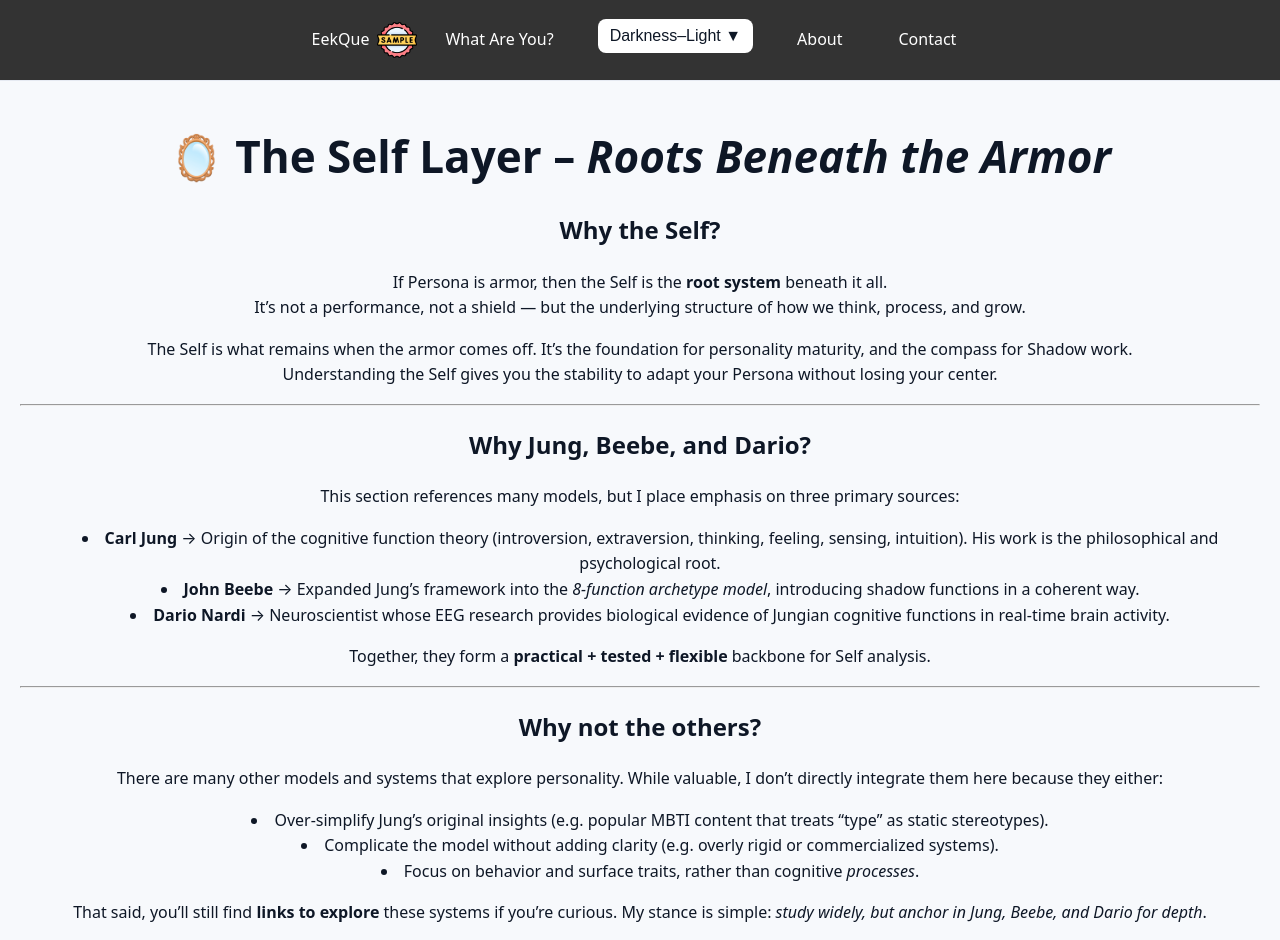
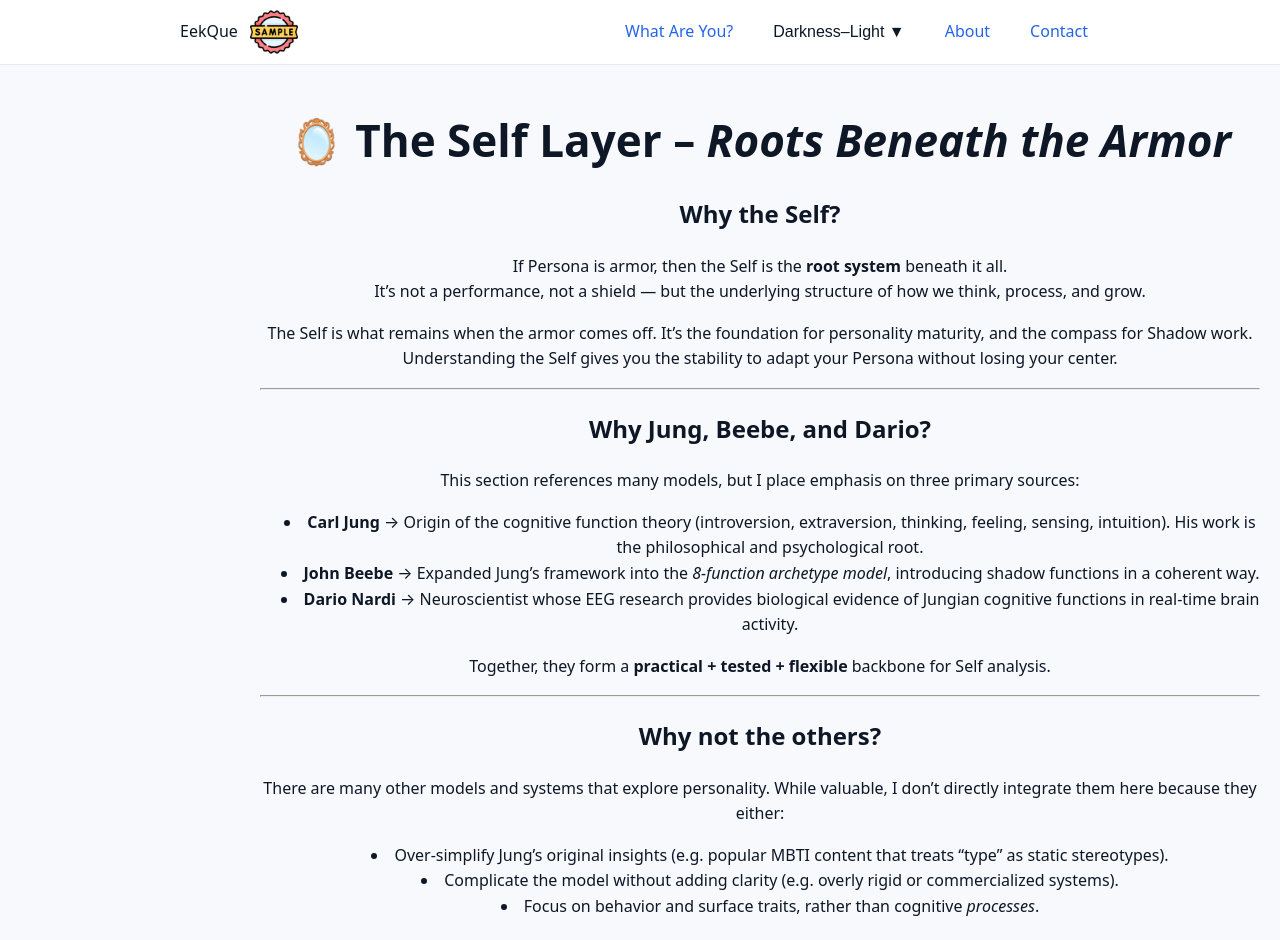
Before and after one commit to astra-timinikey/eekhue-core, a Jekyll site: the page built from self/index.md, in a window 1280 px wide and 1400 px high. Shown: the top 940 px of the window. Built offline with Jekyll 4.4.1, drawn with Linux system fonts in a browser that asks for light colours; some of the changed text lies outside the part shown.

Commit message:
header and card fix

```diff
--- /dev/null
+++ b/_layouts/self.html
@@ -0,0 +1,37 @@
+<!DOCTYPE html>
+<html lang="en">
+<head>
+  <meta charset="utf-8">
+  <title>{{ page.title }}</title>
+  <meta name="viewport" content="width=device-width, initial-scale=1">
+
+  <!-- Base styles (global) -->
+  <link rel="stylesheet" href="{{ site.baseurl }}/assets/css/base.css">
+  <!-- Header & Footer styles only -->
+  <link rel="stylesheet" href="{{ site.baseurl }}/assets/css/header.css">
+  <link rel="stylesheet" href="{{ site.baseurl }}/assets/css/footer.css">
+  <link rel="stylesheet" href="{{ site.baseurl }}/assets/css/self-cards.css">
+
+  <script>
+    const BASEURL = "{{ site.baseurl }}"; // e.g. "/eekhue-core"
+  </script>
+  <!-- Header JS only -->
+  <script src="{{ site.baseurl }}/assets/js/header.js" defer></script>
+</head>
+
+<body>
+
+  {% include header.html %}
+
+  <div id="debug"></div>
+
+
+  <main>
+    {{ content }}
+  </main>
+
+  <footer>
+    <p>© 2025 {{ site.author | default: "Your Name" }} — Hosted on GitHub Pages</p>
+  </footer>
+</body>
+</html>
--- a/assets/css/header.css
+++ b/assets/css/header.css
@@ -1,64 +1,170 @@
-/* Header styles */
+/* ==============================
+   Header + nav + dropdown + hamburger
+   ============================== */
 header {
+  position: sticky;
+  top: 0;
+  background: var(--card);
+  border-bottom: 1px solid var(--border);
+  z-index: 1000;
+}
+
+header .wrap.nav {
   display: flex;
   justify-content: space-between;
   align-items: center;
-  background: #333;
-  color: white;
-  padding: 0.5em 1em;
+  height: 64px;
+  padding: 0 20px;
 }
 
 .brand-logo {
   display: flex;
   align-items: center;
-  gap: 0.5em;
+  gap: 12px;
+  text-decoration: none;
+  color: inherit;
 }
 
-.brand-logo img.logo {
-  height: 40px;
+header .logo {
+  height: 48px;
+  width: auto;
 }
 
-/* Menu */
 .menu {
   display: flex;
-  gap: 1em;
+  align-items: center;
 }
 
 .menu a {
-  color: white;
-  text-decoration: none;
+  margin-left: 16px;
+  padding: 8px 12px;
+  border-radius: 10px;
 }
 
-/* Hamburger hidden on desktop */
+.menu a.cta {
+  background: var(--accent);
+  color: #fff;
+  box-shadow: var(--shadow);
+}
+
+/* Hamburger button (hidden on desktop) */
 .hamburger {
   display: none;
   flex-direction: column;
+  justify-content: space-between;
+  width: 30px;
+  height: 22px;
   cursor: pointer;
-}
-.hamburger .bar {
-  width: 25px;
-  height: 3px;
-  background: white;
-  margin: 4px 0;
+  margin-left: auto;
 }
 
-/* Mobile styles */
+.hamburger div {
+  height: 4px;
+  background-color: var(--text);
+  border-radius: 2px;
+}
+
+/* Responsive header */
 @media (max-width: 600px) {
+  header .wrap.nav {
+    flex-direction: row;   /* keep logo left, hamburger right */
+    align-items: center;
+    height: auto;
+    padding: 12px 20px;
+  }
+
+  header .logo {
+    height: 36px;
+  }
+
   .menu {
     display: none;
+    flex-direction: column;
+    gap: 10px;
+    width: 100%;
+    margin-top: 12px;
+    background: var(--card);
+    padding: 10px;
+    border-radius: 8px;
+    box-shadow: var(--shadow);
   }
+
   .menu.open {
     display: flex !important;
-    flex-direction: column;
-    gap: 0.5em;
-    position: absolute;
-    top: 60px;
-    right: 0;
-    background: #444;
-    width: 200px;
-    padding: 1em;
   }
+
   .hamburger {
     display: flex;
   }
 }
+
+/* Dropdowns stay as-is */
+.dropdown {
+  position: relative;
+  display: inline-block;
+}
+
+.dropbtn {
+  padding: 8px 12px;
+  font-size: 16px;
+  border: none;
+  background: var(--card);
+  color: var(--text);
+  cursor: pointer;
+  border-radius: 8px;
+  margin-left: 16px;
+}
+
+.dropbtn:hover {
+  background: var(--accent);
+  color: #fff;
+}
+
+.dropdown-content {
+  display: none;
+  position: absolute;
+  background-color: var(--card);
+  min-width: 180px;
+  box-shadow: 0 4px 12px rgba(0,0,0,0.3);
+  border-radius: 8px;
+  z-index: 10;
+  margin-top: 4px;
+}
+
+.dropdown-content a {
+  color: var(--text);
+  padding: 10px 16px;
+  display: block;
+  text-decoration: none;
+}
+
+.dropdown-content a:hover {
+  background-color: var(--accent);
+  color: #fff;
+}
+
+.dropdown:hover .dropdown-content {
+  display: block;
+}
+
+/* Tooltip styling */
+.tooltip {
+  visibility: hidden;
+  background-color: var(--card);
+  color: var(--text);
+  text-align: center;
+  padding: 4px 8px;
+  border-radius: 6px;
+  font-size: 12px;
+  position: absolute;
+  z-index: 20;
+  top: 50%;
+  right: 110%;
+  transform: translateY(-50%);
+  white-space: nowrap;
+  box-shadow: var(--shadow);
+}
+
+.dropbtn:hover .tooltip {
+  visibility: visible;
+}
--- a/assets/css/self-cards.css
+++ b/assets/css/self-cards.css
@@ -0,0 +1,157 @@
+/* ==============================
+   Grid for Self
+============================== */
+.grid {
+  display: grid;
+  gap: 18px;
+  padding: 30px 20px 60px;
+  grid-template-columns: repeat(4, 1fr);
+  max-width: calc(4 * 200px + 3 * 18px);
+  margin: 0 auto;
+  justify-content: center;
+}
+
+@media (max-width: 1024px) {
+  .grid { grid-template-columns: repeat(2, 1fr); max-width: calc(2 * 200px + 1 * 18px); }
+}
+@media (max-width: 600px) {
+  .grid { grid-template-columns: 1fr; max-width: 100%; justify-items: center;}
+}
+
+/* ==============================
+   Self Card
+============================== */
+.card-link { text-decoration: none; color: inherit; display: block; }
+.card-link:hover { text-decoration: none; }
+
+/* Card container */
+.card {
+  background: #fdfdfb;
+  border: 3px solid #000;
+  border-radius: 14px;
+  width: 200px;
+  min-height: 320px;
+  display: flex;
+  flex-direction: column;
+  box-shadow: 0 6px 10px rgba(0,0,0,.25);
+  overflow: hidden;
+  transition: transform 0.2s ease, box-shadow 0.2s ease;
+}
+
+@media (max-width: 600px) {
+  .card {
+    width: 100%;   /* take full column width */
+    max-width: 500px; /* optional: limit so it's not too wide */
+    margin: 0 auto;   /* center the card */
+  }
+}
+
+/* Hover glow and lift */
+.card-link:hover .card {
+  transform: translateY(-6px);
+  cursor: pointer;
+  box-shadow:
+    0 0 8px 2px rgba(0,0,0,0.25),
+    0 0 20px 6px var(--header-color, rgba(255,255,0,0.5));
+}
+
+/* ==============================
+   Card Header
+============================== */
+.card-header {
+  background: var(--header-color);
+  color: var(--card);
+  text-align: center;
+  font-size: 14px;
+  font-weight: bold;
+  color: #fff;
+  line-height: 1.2;
+  height: 24px;        /* fixed height */
+  display: flex;
+  align-items: center;
+  justify-content: center;
+  flex-shrink: 0;
+}
+
+.card-header h3 { margin: 0; font-size: inherit; font-weight: inherit; }
+
+/* ==============================
+   Artwork
+============================== */
+.card img {
+  width: 100%;
+  height: 144px;      /* fixed height */
+  object-fit: cover;
+  border-top: 2px solid #000;
+  border-bottom: 2px solid #000;
+  border-radius: 0;
+  margin: 0;
+  position: relative;
+
+}
+
+.card img::after {
+  content: "";
+  position: absolute;
+  top: 0; left: 0;
+  width: 100%;
+  height: 20%;
+  background: linear-gradient(to bottom, rgba(255,255,255,0.35), rgba(255,255,255,0));
+  pointer-events: none;
+}
+
+/* ==============================
+   Stats row
+============================== */
+.card-stats {
+  display: flex;
+  justify-content: space-around;
+  align-items: center;
+  background: #fff8;
+  border-bottom: 1px solid #000;
+  padding: 4px 2px;
+  font-size: clamp(0.55rem,1.2vw,0.75rem);
+  font-weight: bold;
+  color: #111;
+  text-shadow: 0 0 1px #fff;
+  white-space: nowrap;
+  height: 20px;      /* fixed height */
+}
+
+/* ==============================
+   Card body
+============================== */
+.card-body {
+  background: var(--body-color);
+  padding: 8px 10px;
+  display: flex;
+  flex-direction: column;
+  flex-grow: 1;
+  color: #222;
+  font-size: clamp(0.55rem,1.2vw,0.75rem);
+  overflow: hidden;
+}
+
+/* Hooks: always top, fills space above tagline */
+.card-hooks {
+  list-style: none;
+  padding: 0;
+  margin: 0 0 6px 0;
+  font-size: clamp(0.5rem,1vw,0.65rem);
+  line-height: 1.3;
+  color: #222;
+  flex-grow: 1;
+}
+
+/* Tagline: always bottom, fixed height */
+.card-flavor {
+  font-style: italic;
+  font-size: clamp(0.45rem,0.9vw,0.6rem);
+  color: #444;
+  border-top: 1px solid var(--border, #000);
+  margin: 0;
+  padding-top: 4px;
+  text-align: center;
+  flex-shrink: 0;
+  height: 32px; /* fixed height for uniformity */
+}
```
Also changed, not shown: pages/about.md (+1 -1 lines), self/index.md (+1 -1 lines).
